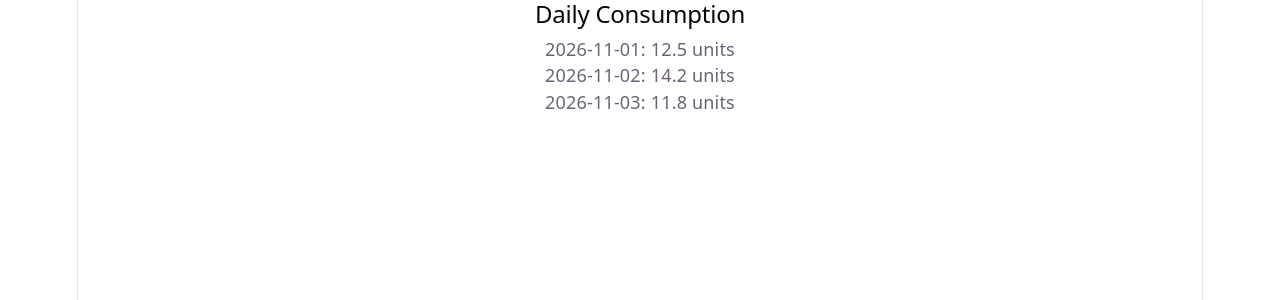
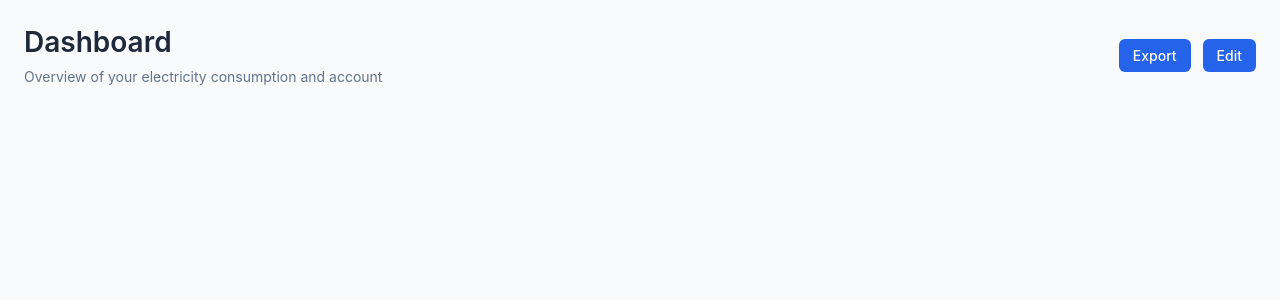
Before and after one commit to sahil-IITB/MDMS, a React (Vite) app in the folder Ekta/: page / in a window 1280 px wide. Shown: the top 300 px of the page. Built offline with nearby package versions, Linux system fonts and the light colour scheme; data requests are answered from the project's data file.

Commit message:
added shared component page-header

```diff
--- a/Ekta/src/App.tsx
+++ b/Ekta/src/App.tsx
@@ -1,9 +1,21 @@
+import PageHeader from "./shared/components/PageHeader";
 
-import { RouterProvider } from "react-router";
-import router from "./app/routes";
 
 function App() {
-    return <RouterProvider router={router} />;
+    return (
+        <div style={{padding : "24px"}}>
+            <PageHeader
+            title="Dashboard"
+            description = "Overview of your electricity  consumption and account "
+            actions = {
+                <>
+                    <button>Export</button>
+                    <button>Edit</button>
+                </>
+            }
+            />
+        </div>
+    );
 }
 
 export default App;
--- a/Ekta/src/index.css
+++ b/Ekta/src/index.css
@@ -1,111 +1,51 @@
+/* ==============================
+  Global Reset
+================================= */
+
+* {
+  box-sizing: border-box;
+  margin: 0;
+  padding: 0;
+}
+
+/* ==============================
+  Theme Variables
+================================= */
+
 :root {
-  --text: #6b6375;
-  --text-h: #08060d;
-  --bg: #fff;
-  --border: #e5e4e7;
-  --code-bg: #f4f3ec;
-  --accent: #aa3bff;
-  --accent-bg: rgba(170, 59, 255, 0.1);
-  --accent-border: rgba(170, 59, 255, 0.5);
-  --social-bg: rgba(244, 243, 236, 0.5);
-  --shadow:
-    rgba(0, 0, 0, 0.1) 0 10px 15px -3px, rgba(0, 0, 0, 0.05) 0 4px 6px -2px;
+  font-family: Inter, system-ui, -apple-system, BlinkMacSystemFont, "Segoe UI",
+    sans-serif;
 
-  --sans: system-ui, 'Segoe UI', Roboto, sans-serif;
-  --heading: system-ui, 'Segoe UI', Roboto, sans-serif;
-  --mono: ui-monospace, Consolas, monospace;
+  color: #1e293b;
+  background-color: #f8fafc;
 
-  font: 18px/145% var(--sans);
-  letter-spacing: 0.18px;
-  color-scheme: light dark;
-  color: var(--text);
-  background: var(--bg);
   font-synthesis: none;
   text-rendering: optimizeLegibility;
   -webkit-font-smoothing: antialiased;
   -moz-osx-font-smoothing: grayscale;
-
-  @media (max-width: 1024px) {
-    font-size: 16px;
-  }
 }
 
-@media (prefers-color-scheme: dark) {
-  :root {
-    --text: #9ca3af;
-    --text-h: #f3f4f6;
-    --bg: #16171d;
-    --border: #2e303a;
-    --code-bg: #1f2028;
-    --accent: #c084fc;
-    --accent-bg: rgba(192, 132, 252, 0.15);
-    --accent-border: rgba(192, 132, 252, 0.5);
-    --social-bg: rgba(47, 48, 58, 0.5);
-    --shadow:
-      rgba(0, 0, 0, 0.4) 0 10px 15px -3px, rgba(0, 0, 0, 0.25) 0 4px 6px -2px;
-  }
+/* ==============================
+  Base Elements
+================================= */
 
-  #social .button-icon {
-    filter: invert(1) brightness(2);
-  }
+body {
+  min-width: 320px;
+  min-height: 100vh;
+}
+
+button,
+input,
+select,
+textarea {
+  font: inherit;
+}
+
+button {
+  cursor: pointer;
 }
 
 #root {
-  width: 1126px;
-  max-width: 100%;
-  margin: 0 auto;
-  text-align: center;
-  border-inline: 1px solid var(--border);
-  min-height: 100svh;
-  display: flex;
-  flex-direction: column;
-  box-sizing: border-box;
+  min-height: 100vh;
+  width: 100%;
 }
-
-body {
-  margin: 0;
-}
-
-h1,
-h2 {
-  font-family: var(--heading);
-  font-weight: 500;
-  color: var(--text-h);
-}
-
-h1 {
-  font-size: 56px;
-  letter-spacing: -1.68px;
-  margin: 32px 0;
-  @media (max-width: 1024px) {
-    font-size: 36px;
-    margin: 20px 0;
-  }
-}
-h2 {
-  font-size: 24px;
-  line-height: 118%;
-  letter-spacing: -0.24px;
-  margin: 0 0 8px;
-  @media (max-width: 1024px) {
-    font-size: 20px;
-  }
-}
-p {
-  margin: 0;
-}
-
-code,
-.counter {
-  font-family: var(--mono);
-  display: inline-flex;
-  border-radius: 4px;
-  color: var(--text-h);
-}
-
-code {
-  font-size: 15px;
-  line-height: 135%;
-  padding: 4px 8px;
-  background: var(--code-bg);
-}
--- /dev/null
+++ b/Ekta/src/shared/components/PageHeader/PageHeader.css
@@ -0,0 +1,77 @@
+/* Main header container */
+.page-header {
+    display: flex;
+    align-items: center;
+    justify-content: space-between;
+    gap: 24px;
+    width: 100%;
+    margin-bottom: 24px;
+}
+
+/* Title and description wrapper */
+.page-header__content {
+    display: flex;
+    flex-direction: column;
+    gap: 6px;
+}
+
+/* Page title */
+.page-header__title {
+    margin: 0;
+    font-size: 28px;
+    font-weight: 600;
+    color: #1e293b;
+    line-height: 1.3;
+}
+
+/* Supporting description */
+.page-header__description {
+    margin: 0;
+    font-size: 14px;
+    color: #64748b;
+    line-height: 1.5;
+}
+
+/* Actions wrapper */
+.page-header__actions {
+    display: flex;
+    align-items: center;
+    gap: 12px;
+    flex-shrink: 0;
+}
+
+/* Responsive layout */
+@media (max-width: 640px) {
+    .page-header {
+        flex-direction: column;
+        align-items: flex-start;
+        gap: 16px;
+    }
+
+    .page-header__title {
+        font-size: 24px;
+    }
+
+    .page-header__actions {
+        width: 100%;
+        flex-wrap: wrap;
+    }
+}
+
+
+/* Button */
+.page-header__actions button {
+    padding: 8px 14px;
+    border: none;
+    border-radius: 6px;
+    background-color: #2563eb;
+    color: white;
+    font-size: 14px;
+    font-weight: 500;
+    cursor: pointer;
+    transition: background-color 0.2s ease;
+}
+
+.page-header__actions button:hover {
+    background-color: #1d4ed8;
+}
--- /dev/null
+++ b/Ekta/src/shared/components/PageHeader/PageHeader.tsx
@@ -0,0 +1,30 @@
+import type { ReactNode } from "react";
+import "./PageHeader.css";
+
+interface PageHeaderProps{
+    title : string;
+    description? : string;
+    actions? : ReactNode;
+}
+
+function PageHeader({title, description, actions}: PageHeaderProps){
+    return (
+        <div className="page-header">
+            <div className="page-header__content">
+                <h1 className="page-header__title">{title}</h1>
+
+                {description && (
+                    <p className="page-header__description">{description}</p>
+                )}
+            </div>
+
+            {actions && (
+                <div className="page-header__actions">
+                    {actions}
+                </div>
+            )}
+        </div>
+    );
+}
+
+export default PageHeader;
--- /dev/null
+++ b/Ekta/src/shared/components/PageHeader/index.ts
@@ -0,0 +1 @@
+export { default } from "./PageHeader";
```
Also changed, not shown: Ekta/src/App.css (deleted, +0 -184 lines).
